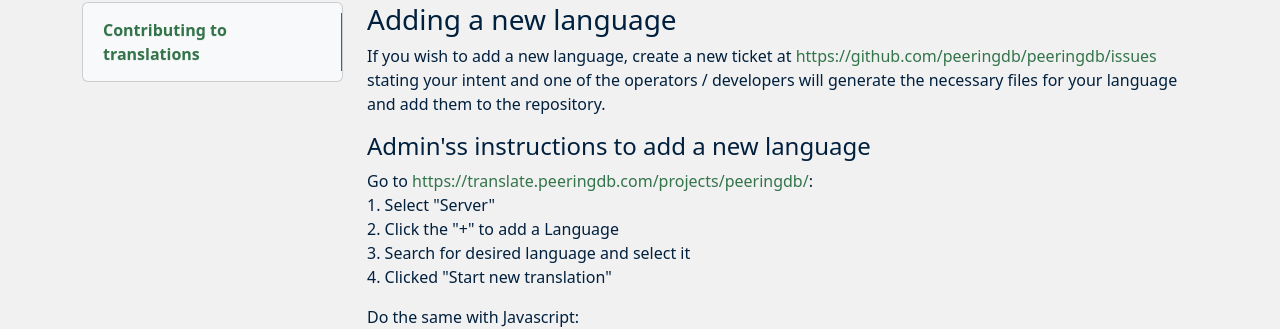
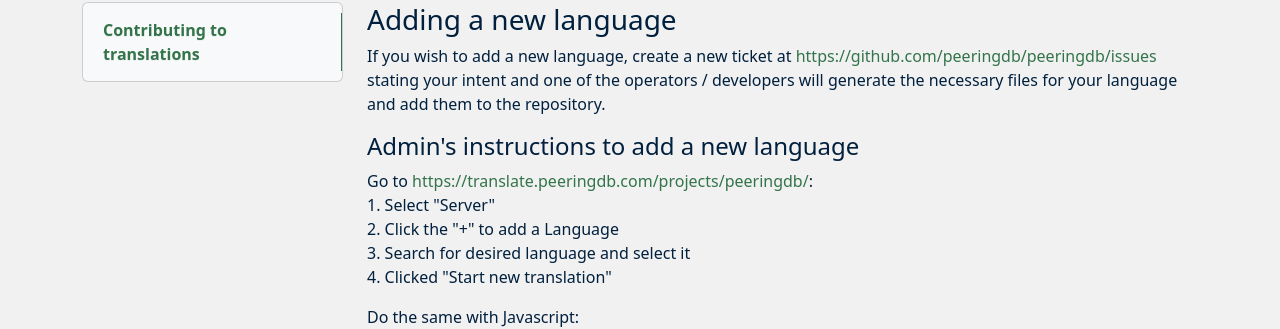
Before and after one commit to peeringdb/docs, an MkDocs documentation site: the page built from docs/translation.md, in a window 1280 px wide and 900 px high, scrolled down 508 px. Shown: the part 131-460 px from the top of the window. Built offline with MkDocs 1.6.1, drawn with Linux system fonts in a browser that asks for light colours; nearby versions of some CDN libraries.

```diff
--- a/docs/translation.md
+++ b/docs/translation.md
@@ -22,7 +22,7 @@ The <http://lists.peeringdb.com/cgi-bin/mailman/listinfo/pdb-translate> mailing
 
 If you wish to add a new language, create a new ticket at <https://github.com/peeringdb/peeringdb/issues> stating your intent and one of the operators / developers will generate the necessary files for your language and add them to the repository.
 
-#### Admin'ss instructions to add a new language
+#### Admin's instructions to add a new language
 
 Go to <https://translate.peeringdb.com/projects/peeringdb/>:
 1. Select "Server"
```
